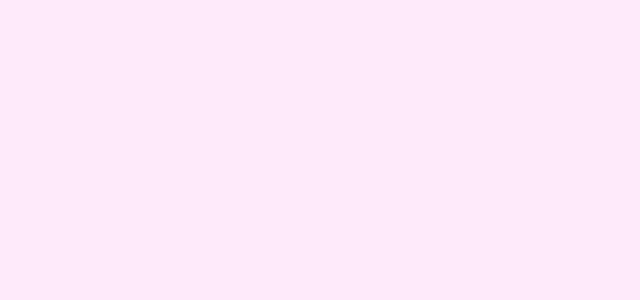
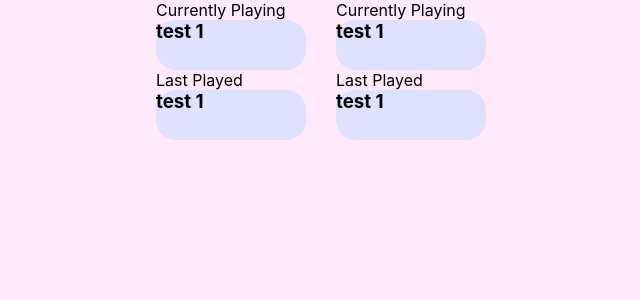
Before and after one commit to KeejayK/dorm_qr, a Next.js app: page /Spotify in a window 1280 px wide. Shown: the top 300 px of the page, without its empty margins (319-959 px from the left). Built offline with nearby package versions, Linux system fonts and the light colour scheme.

Commit message:
added current and last played template

```diff
--- a/pages/Spotify.js
+++ b/pages/Spotify.js
@@ -4,11 +4,18 @@ import styles from '../styles/Spotify.module.css'
 const Spotify = () => {
     return (
         <div className={styles.spotify}>
-            <div>
+            <div className={styles.jaeSpotify}>
+                <a className={styles.lable}>Currently Playing</a>
+                <h3 className={styles.current}>test 1</h3>
+                <a className={styles.lable}>Last Played</a>
+                <h3 className={styles.last}>test 1</h3>
 
             </div>
-
-            <div>
+            <div className={styles.keejaySpotify}>
+                <a className={styles.lable}>Currently Playing</a>
+                <h3 className={styles.current}>test 1</h3>
+                <a className={styles.lable}>Last Played</a>
+                <h3 className={styles.last}>test 1</h3>
 
             </div>
         </div>
--- a/styles/Contact.module.css
+++ b/styles/Contact.module.css
@@ -15,6 +15,7 @@
     border-radius: 20px;
     height: 200px;
     width: 150px;
+    margin-bottom: 20px;
 }
 
 .keejayContact{
@@ -25,6 +26,7 @@
     border-radius: 20px;
     height: 200px;
     width: 150px;
+    margin-bottom: 20px;
 }
 
 
--- a/styles/Spotify.module.css
+++ b/styles/Spotify.module.css
@@ -2,8 +2,34 @@
 .spotify {
     display: flex;
     justify-content: center;
+    gap: 30px;
 }
 
-/* .test {
-    border: 5px solid red;
-} */
+
+.jaeContact {
+}
+
+.keejayContact {
+
+}
+
+.current {
+    margin: 0px;
+    background-color: #dee2ff;
+    border-radius: 20px;
+    height: 50px;
+    width: 150px;
+
+}
+
+.last {
+    margin: 0px;
+    background-color: #dee2ff;
+    border-radius: 20px;
+    height: 50px;
+    width: 150px;
+}
+
+.lable {
+    margin-bottom: 0px;
+}
```
